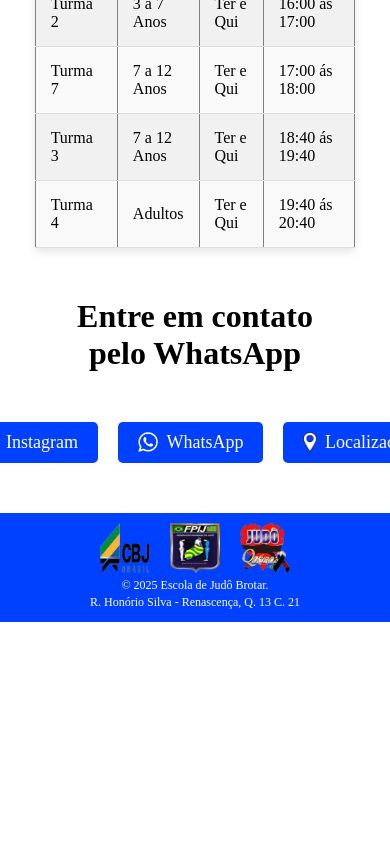
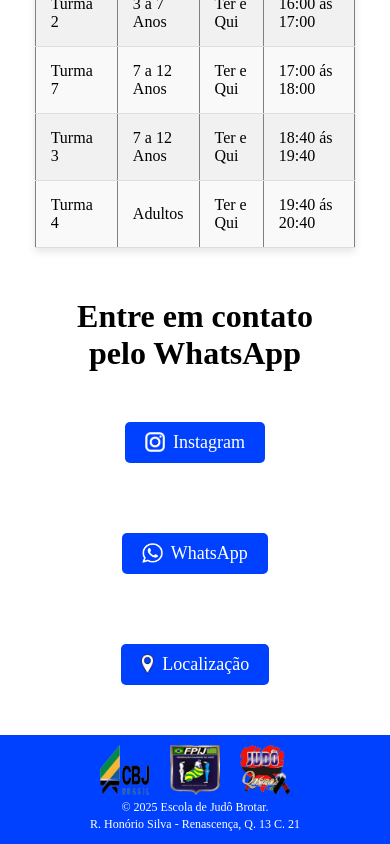
Before and after one commit to ArthurJpeg/ArthurJpeg.github.io, a plain HTML site: page index.html in a window 390 px wide. Shown: the part 2853-3697 px from the top of the page. Before the commit the page ends 3475 px from the top, so only its background shows below. Drawn offline with Linux system fonts and the light colour scheme.

Commit message:
Update style.css

```diff
--- a/style.css
+++ b/style.css
@@ -295,7 +295,7 @@ footer .footer-text p {
   }
 
   .botoes{
-    flex-direction: row; /* Alinhando os botões lado a lado */
+    flex-direction: column; /* Alinhando os botões lado a lado */
       justify-content: center;
       padding: 0;
       gap: 20px; /* Espaçamento entre os botões */
```
